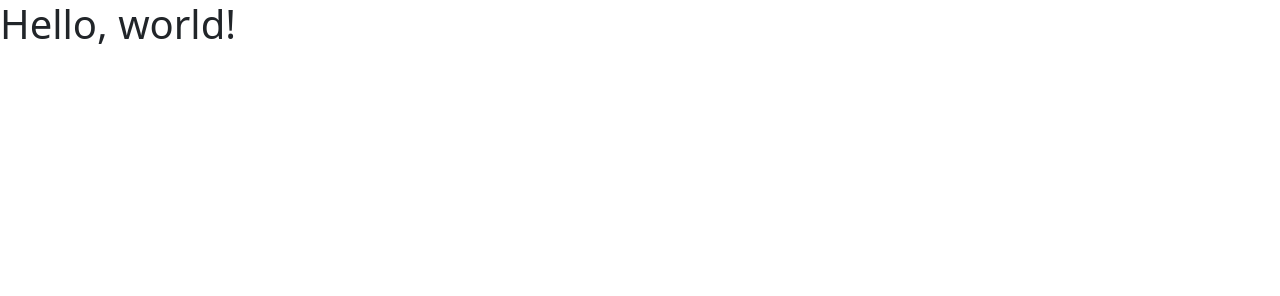
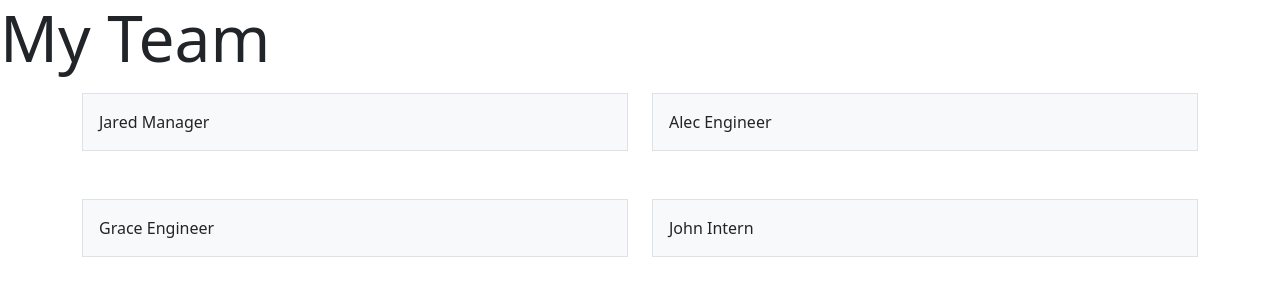
Before and after one commit to AdrianaBroadnax/TeamProfileGenProject, a website: page dist/index.html in a window 1280 px wide. Drawn offline with nearby package versions, Linux system fonts and the light colour scheme.

Commit message:
index.html

```diff
--- a/dist/index.html
+++ b/dist/index.html
@@ -10,7 +10,26 @@
     <title>Hello, world!</title>
   </head>
   <body>
-    <h1>Hello, world!</h1>
+    <header class="jumbotron">
+        <h1 class="display-3">My Team</h1>
+        <p id="myTeam" class="lead"></p>
+    </header>
+    <div class="container overflow-hidden">
+        <div class="row gy-5">
+          <div class="col-6">
+            <div class="p-3 border bg-light">Jared Manager</div>
+          </div>
+          <div class="col-6">
+            <div class="p-3 border bg-light">Alec Engineer</div>
+          </div>
+          <div class="col-6">
+            <div class="p-3 border bg-light">Grace Engineer</div>
+          </div>
+          <div class="col-6">
+            <div class="p-3 border bg-light">John Intern</div>
+          </div>
+        </div>
+      </div>
 
 
     <script src="https://cdn.jsdelivr.net/npm/bootstrap@5.1.3/dist/js/bootstrap.bundle.min.js" integrity="sha384-ka7Sk0Gln4gmtz2MlQnikT1wXgYsOg+OMhuP+IlRH9sENBO0LRn5q+8nbTov4+1p" crossorigin="anonymous"></script>
```
